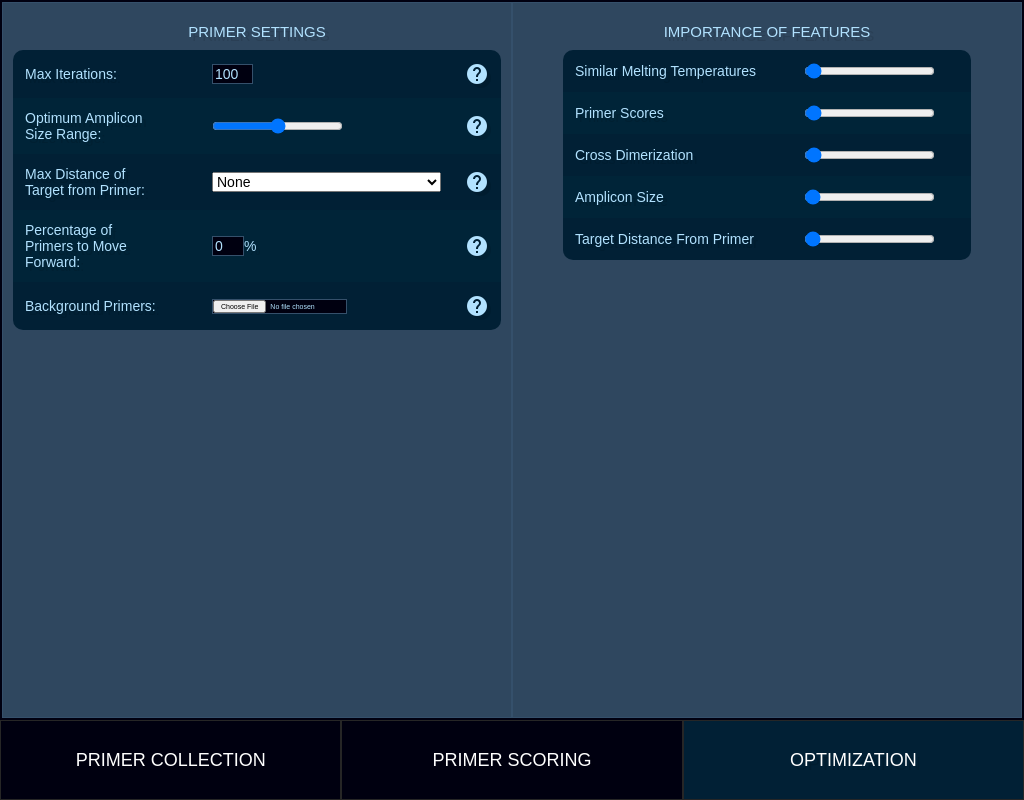
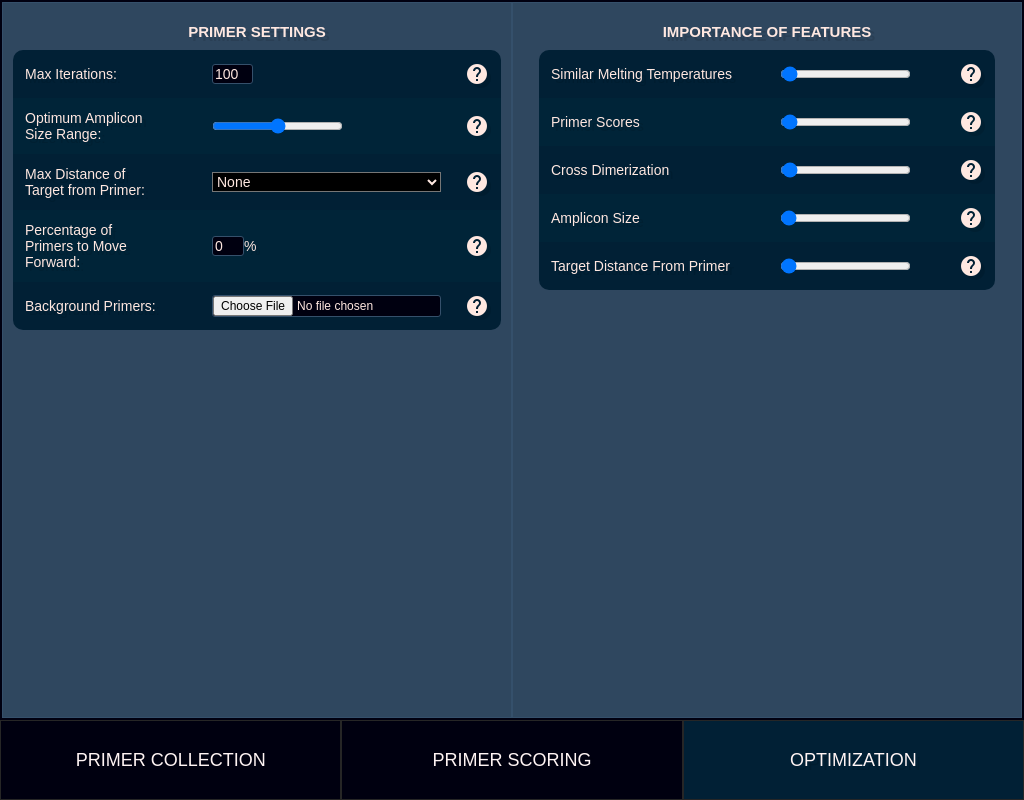
Before and after one commit to PathLabs/primacy_demo, an Electron app: page module2.html in a window 1024 px wide. Drawn offline with Linux system fonts and the light colour scheme; no server answers.

Commit message:
better tab animations

```diff
--- a/module2.html
+++ b/module2.html
@@ -64,30 +64,35 @@
           <td><td><input id="slider" type="range" min="0" max="100" value = 1
             class = "slider"></td></td>
           <td id="sliderValue"></td>
+          <td><i class="material-icons">help</i></td>
         </tr>
         <tr>
           <td>Primer Scores</td>
           <td><td><input id="slider" type="range" min="0" max="100" value = 1
             class = "slider"></td></td>
           <td id="sliderValue"></td>
+          <td><i class="material-icons">help</i></td>
         </tr>
         <tr>
           <td>Cross Dimerization</td>
           <td><td><input id="slider" type="range" min="0" max="100" value = 1
             class = "slider"></td></td>
           <td id="sliderValue"></td>
+          <td><i class="material-icons">help</i></td>
         </tr>
         <tr>
           <td>Amplicon Size</td>
           <td><td><input id="slider" type="range" min="0" max="100" value = 0
             class = "slider"></td></td>
           <td id="sliderValue"></td>
+          <td><i class="material-icons">help</i></td>
         </tr>
         <tr>
           <td>Target Distance From Primer</td>
           <td><td><input id="slider" type="range" min="0" max="100" value = 0
             class = "slider"></td></td>
           <td id="sliderValue"></td>
+          <td><i class="material-icons">help</i></td>
         </tr>
       </table>
     </div>
--- a/style.css
+++ b/style.css
@@ -10,7 +10,7 @@ input[type=reset],input[type=submit]{-webkit-appearance:button;cursor:pointer;}b
 .box {
   overflow-y: auto;
   overflow-x: hidden;
-  color:#b2e2ff;
+  color:#ffe8e1;
   background: #2f475f;
   font-size: 30px;
   text-align: center;
@@ -50,6 +50,7 @@ input[type=reset],input[type=submit]{-webkit-appearance:button;cursor:pointer;}b
   flex-basis:250px;
   flex-grow:1;
   border: 1px solid #35506b;
+  overflow-x:auto;
 }
 
 /* Example Different Sizes */
@@ -64,12 +65,13 @@ input[type=reset],input[type=submit]{-webkit-appearance:button;cursor:pointer;}b
 h1 {
   font-size: 15px;
   font-family: sans-serif;
-  font-weight: normal;
+  font-weight: bold;
 }
 
 table, th, td {
-  color: #b2e2ff;
+  color: #ffe8e1;
   font-size: 14px;
+  font-weight:normal;
 }
 
 table tr:first-child td:first-child {
@@ -106,8 +108,19 @@ tr:nth-child(even) {
 
 input{
   background-color: #000010;
-  color: #b2e2ff;
+  color: #ffe8e1;
   border: 1px solid #35506b;
+  border-radius: 3px;
+}
+
+input[type=file]{
+  font-size: 12px;
+  color:#ffe8e1;
+}
+
+.form-control {
+  color: #ffe8e1;
+  background-color: black;
 }
 
 #importance.box {
@@ -128,15 +141,17 @@ input{
   background-color: #000010;
   flex:1;
   justify-content: space-between;
-  color:white;
+  color:#fff4f4;
   border:1px solid #262626;
   font-size:18px;
   text-align:center;
   text-shadow:4px 4px 0 rgba(0,0,0,0.1);
+  transition: all .2s ease-in-out;
 }
 
 .tab:hover{
     background-color:gray;
+    transform: scale(1.00);
 }
 
 .labels {
```
